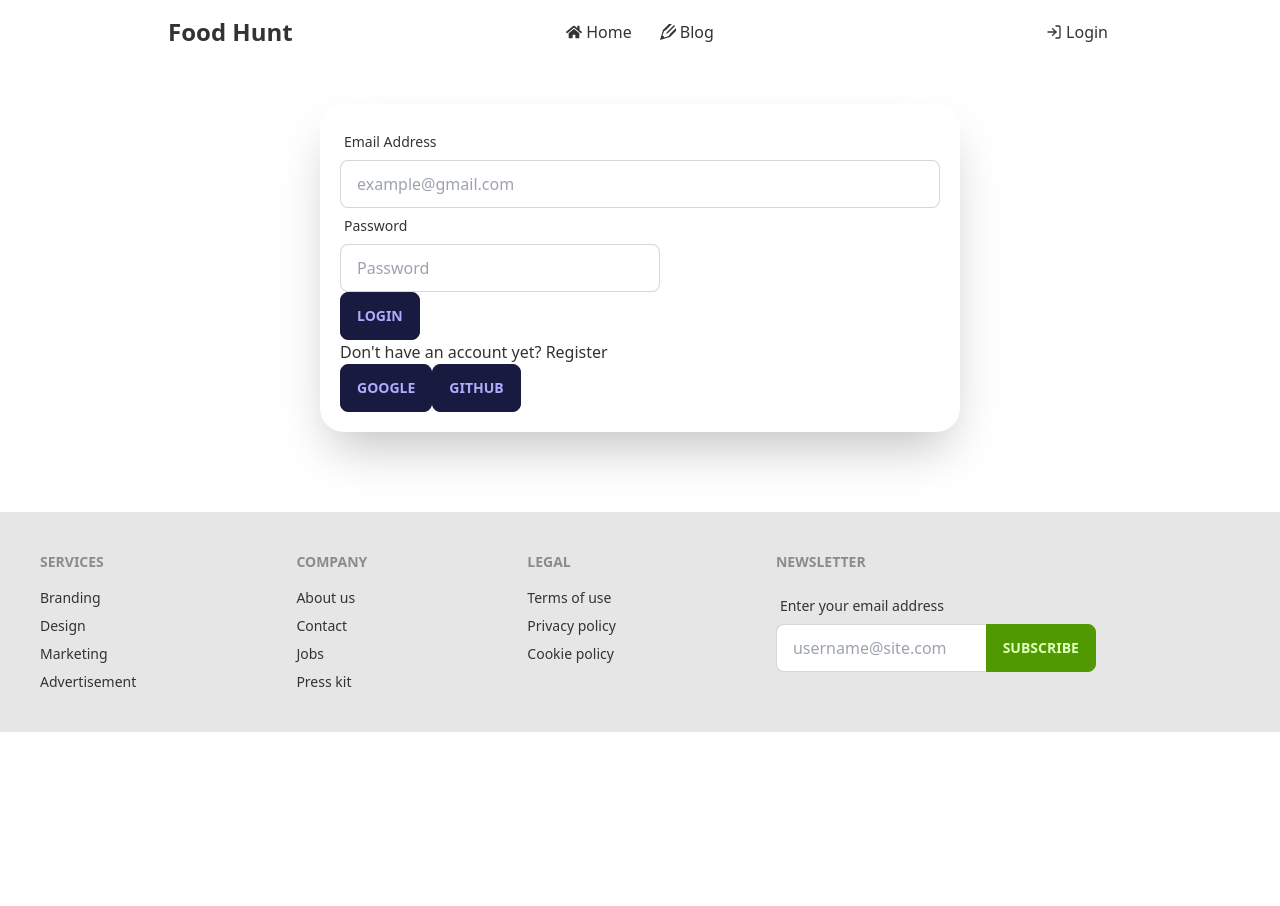
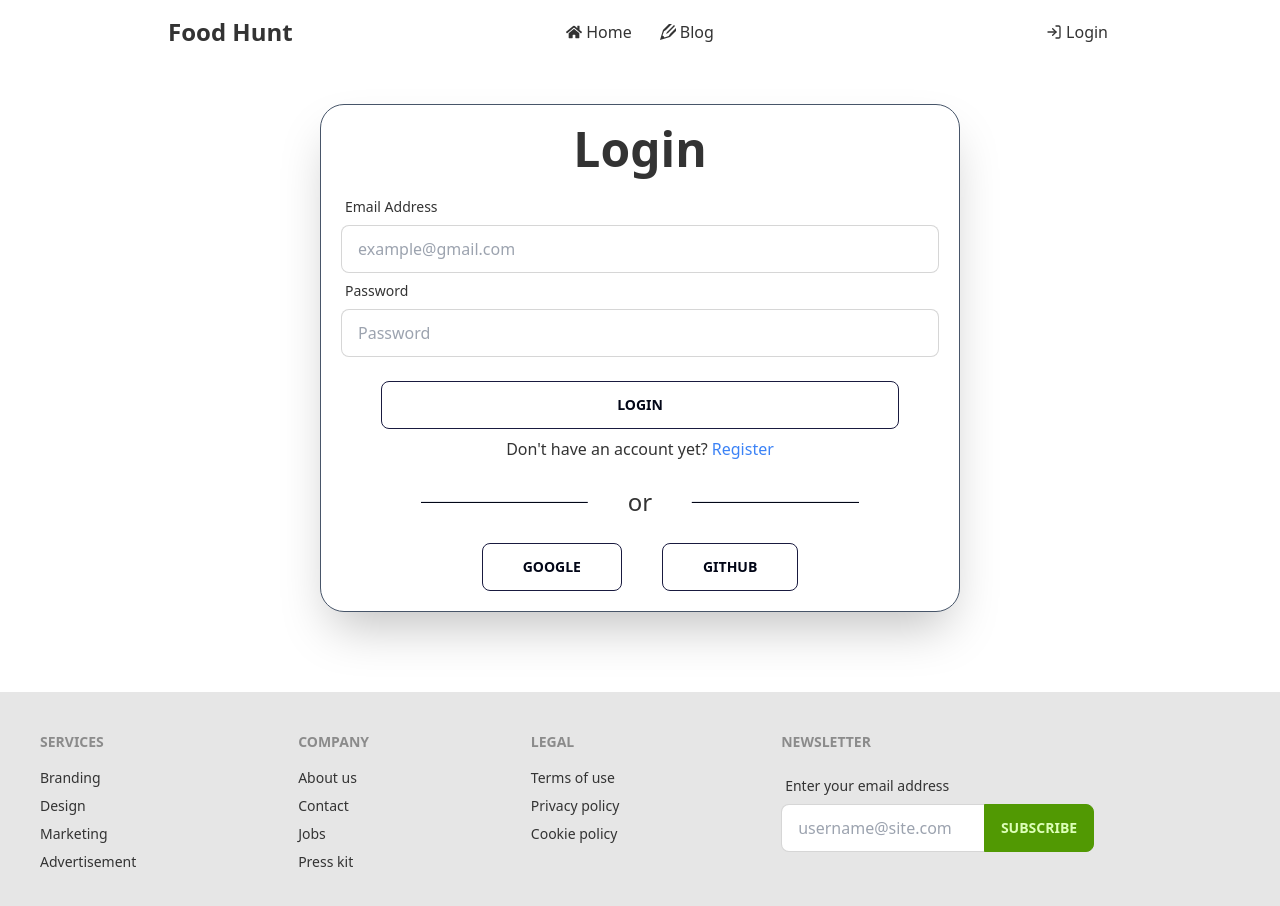
Before and after one commit to Abdur27485/Food-Hunt, a React (Vite) app: page /login in a window 1280 px wide. Shown: the top 906 px of the page. Before the commit the page ends 800 px from the top, so only its background shows below. Built offline with nearby package versions, Linux system fonts and the light colour scheme; no server answers.

Commit message:
redesigned login page

```diff
--- a/src/components/Footer/Footer.jsx
+++ b/src/components/Footer/Footer.jsx
@@ -26,7 +26,7 @@ const Footer = () => {
                 </div>
                 <div>
                     <span className="footer-title">Newsletter</span>
-                    <div className="form-control w-80">
+                    <div className="form-control">
                         <label className="label">
                             <span className="label-text">Enter your email address</span>
                         </label>
--- a/src/index.css
+++ b/src/index.css
@@ -8,6 +8,10 @@
     background-repeat: no-repeat;
 }
 
+/* for testing purpose */
+/* *{
+    outline: 1px solid green;
+} */
 
 
 .card-image{
--- a/src/pages/Login/Login.jsx
+++ b/src/pages/Login/Login.jsx
@@ -1,12 +1,14 @@
-import React, { useContext } from 'react';
+import React, { useContext, useState } from 'react';
 import { AuthContext } from '../../providers/AuthProvider';
 import { Link, Navigate } from 'react-router-dom';
 
 const Login = () => {
     const { loginUser, googleSignIn, githubSignIn } = useContext(AuthContext);
+    const [error, setError] = useState(null);
 
     const handleLogin = (event) => {
         event.preventDefault()
+        setError('')
 
         const form = event.target;
         const email = form.email.value;
@@ -15,22 +17,24 @@ const Login = () => {
         loginUser(email, password)
             .then(result => {
                 const userinfo = result.user;
-                console.log(userinfo)
-                return <Navigate to='/'></Navigate>
+                form.reset();
             })
             .catch(error => {
-                console.log(error.message)
+                if (error.message === 'Firebase: Error (auth/user-not-found).') {
+                    setError('Your Email Or Password Is Not Correct.')
+                }
             })
     }
 
     const handleGoogleSingIn = () => {
-            googleSignIn();
+        googleSignIn();
     }
     const handleGithubSignIn = () => {
         githubSignIn();
     }
     return (
-        <div className='p-5 mx-5 mt-10  bg-white lg:w-1/2 lg:mx-auto rounded-3xl shadow-2xl'>
+        <div className='p-5 mx-5 mt-10  bg-white lg:w-1/2 lg:mx-auto rounded-3xl shadow-2xl border border-slate-600'>
+            <h1 className='text-5xl font-bold text-center mb-4'>Login</h1>
             <form onSubmit={handleLogin}>
                 <div className="form-control">
                     <label className="label">
@@ -38,17 +42,30 @@ const Login = () => {
                     </label>
                     <input type="email" name='email' placeholder="example@gmail.com" className="input input-bordered w-full" required />
                 </div>
-                <div className="form-control w-full max-w-xs">
+                <div className="form-control">
                     <label className="label">
                         <span className="label-text">Password</span>
                     </label>
-                    <input type="password" name='password' placeholder="Password" className="input input-bordered w-full max-w-xs" required />
+                    <input type="password" name='password' placeholder="Password" className="input input-bordered w-full" required />
                 </div>
-                <button className='btn' type='submit'>Login</button>
-                <p>Don't have an account yet? <Link to='/register'>Register</Link></p>
+                <div className='text-red-500 text-center'>
+                    {
+                        error ? <p>{error}</p> : <></>
+                    }
+                </div>
+                <div className="px-10 mt-6">
+                    <button className='btn block w-full bg-transparent text-slate-950 hover:bg-slate-300' type='submit'>Login</button>
+                </div>
+                <p className='text-center mt-2'>Don't have an account yet? <Link to='/register' className='link link-hover text-blue-500'>Register</Link></p>
+                <div className='relative my-10 mx-5 lg:mx-20'>
+                    <p className='px-10 absolute top-1/2 left-1/2 -translate-x-1/2 -translate-y-1/2 text-2xl bg-white'>or</p>
+                    <hr className='bg-slate-950 h-[1.5px]' />
+                </div>
+                <div className='flex flex-wrap gap-x-10 gap-y-5 justify-center'>
+                <button className='btn bg-transparent text-slate-950 hover:bg-slate-300 px-5 lg:px-10' onClick={handleGoogleSingIn}>Google</button>
+                <button className='btn bg-transparent text-slate-950 hover:bg-slate-300 px-5 lg:px-10' onClick={handleGithubSignIn}>Github</button>
+            </div>
             </form>
-            <button className='btn' onClick={handleGoogleSingIn}>Google</button>
-            <button className='btn' onClick={handleGithubSignIn}>Github</button>
         </div>
     );
 };
```
